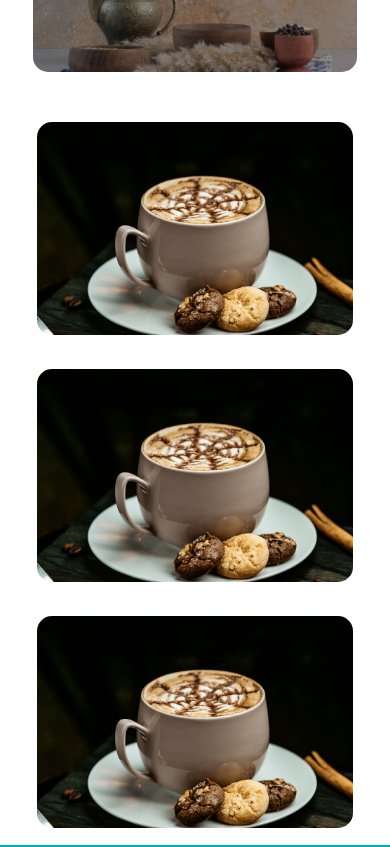
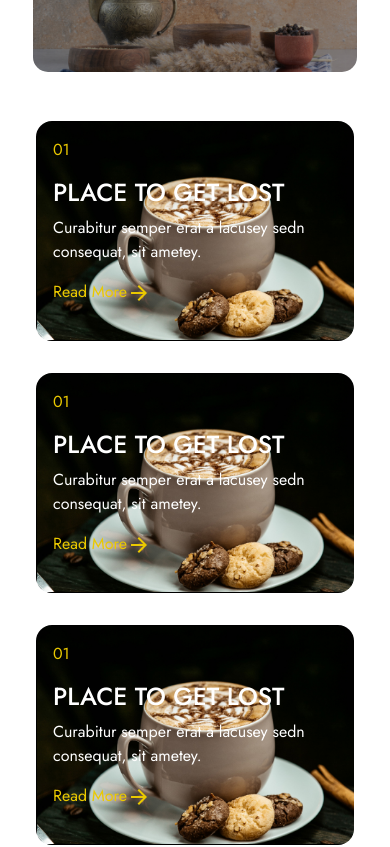
Before and after one commit to Hash-It-Solutions/leen-coffee, a React (Vite) app: page / in a window 390 px wide. Shown: the part 1480-2327 px from the top of the page. Built offline with nearby package versions, Linux system fonts and the light colour scheme.

Commit message:
updated with about carousel and menu page skelton

```diff
--- a/src/App.jsx
+++ b/src/App.jsx
@@ -5,6 +5,7 @@ import "bootstrap/dist/css/bootstrap.min.css"
 import "react-toastify/dist/ReactToastify.css"
 import AboutPage from "./page/about/AboutPage"
 import ContactPage from "./page/contact/ContactPage"
+import MenuPage from "./page/menu/MenuPage"
 
 const App = () => {
   return (
@@ -13,6 +14,7 @@ const App = () => {
         <Route path="/" element={<HomePage />} />
         <Route path="/about" element={<AboutPage />} />
         <Route path="/contact" element={<ContactPage />} />
+        <Route path="/menu" element={<MenuPage />} />
       </Routes>
     </BrowserRouter>
   )
--- a/src/components/card/CardCoffee.css
+++ b/src/components/card/CardCoffee.css
@@ -1,5 +1,19 @@
+.coffeCard {
+  background-color: black;
+  background-image: url("/images/aboutCup.jpg");
+  background-repeat: no-repeat;
+  background-size: cover;
+  min-height: 250px;
+  padding: 1em;
+  color: rgb(255, 255, 255);
+}
 .cardImage {
   width: 100%;
   overflow: hidden;
   object-fit: cover;
 }
+@media screen and (max-width: 768px) {
+  .coffeCard {
+    min-height: 220px;
+  }
+}
--- a/src/components/card/CardCoffee.jsx
+++ b/src/components/card/CardCoffee.jsx
@@ -1,15 +1,25 @@
+import { ArrowForward } from "@mui/icons-material"
 import React from "react"
 import "./CardCoffee.css"
 const CardCoffee = () => {
   return (
     <>
       <div className="col-md-4 col-12 p-3">
-        <div className="coffeCard">
-          <img
+        <div className="coffeCard roundedCorner">
+          {/* <img
             src="/images/aboutCup.jpg"
             className="roundedCorner cardImage"
             alt=""
-          />
+          /> */}
+          <p className="cardNumber yellowText">01</p>
+          <h2 className="cardTitle">PLACE TO GET LOST</h2>
+          <p className="cardText ">
+            Curabitur semper erat a lacusey sedn consequat, sit ametey.
+          </p>
+          <p className="readMore yellowText">
+            Read More
+            <ArrowForward />
+          </p>
         </div>
       </div>
     </>
--- a/src/components/navbar/Navbar.jsx
+++ b/src/components/navbar/Navbar.jsx
@@ -34,7 +34,7 @@ const Navbar = () => {
             <Link to={"/about"}>About</Link>
           </li>
           <li>
-            <a href="/#menu">Menu</a>
+            <Link to={"/menu"}>Menu</Link>
           </li>
           <li>
             <Link to={"/contact"}>Contact</Link>
--- a/src/containers/carousel/Carousel.css
+++ b/src/containers/carousel/Carousel.css
@@ -1,8 +1,14 @@
 .carouselWrapper {
-  padding-left: 8em;
-  padding-right: 8em;
+  padding-left: 3em;
+  padding-right: 3em;
 }
 @media screen and (max-width: 768px) {
+  .carouselWrapper {
+    padding-left: 4em;
+    padding-right: 4em;
+  }
+}
+@media screen and (max-width: 568px) {
   .carouselWrapper {
     padding-left: 2em;
     padding-right: 2em;
@@ -11,7 +17,7 @@
 @media screen and (min-width: 1400px) {
   .carouselWrapper {
     max-width: 1600px;
-    width: 70%;
+    width: 100%;
     margin-left: auto;
     margin-right: auto;
   }
--- a/src/page/about/AboutPage.css
+++ b/src/page/about/AboutPage.css
@@ -16,7 +16,7 @@
   padding-bottom: 25vh;
 }
 .aboutHeroContentWrapper {
-  background-image: url("/images/hero.jpg");
+  background-image: url("/images/secondHero.jpg");
   background-color: antiquewhite;
   background-repeat: no-repeat;
   background-size: cover;
--- /dev/null
+++ b/src/page/menu/MenuPage.css
@@ -0,0 +1,4 @@
+.menuPageWrapper {
+  display: flex;
+  flex-direction: column;
+}
--- /dev/null
+++ b/src/page/menu/MenuPage.jsx
@@ -0,0 +1,22 @@
+import React from "react"
+import Navbar from "../../components/navbar/Navbar"
+import "./MenuPage.css"
+const MenuPage = () => {
+  return (
+    <>
+      <div className="menuPageWrapper">
+        <div className="aboutHeroContentWrapper">
+          <div className="navContainer">
+            <Navbar />
+          </div>
+          <div className="aboutHero">
+            <h1 className="heroTitle">Menu</h1>
+          </div>
+        </div>
+        <div className="menuContentWrapper">content</div>
+      </div>
+    </>
+  )
+}
+
+export default MenuPage
```
Also changed, not shown: public/images/secondHero.jpg (added).
